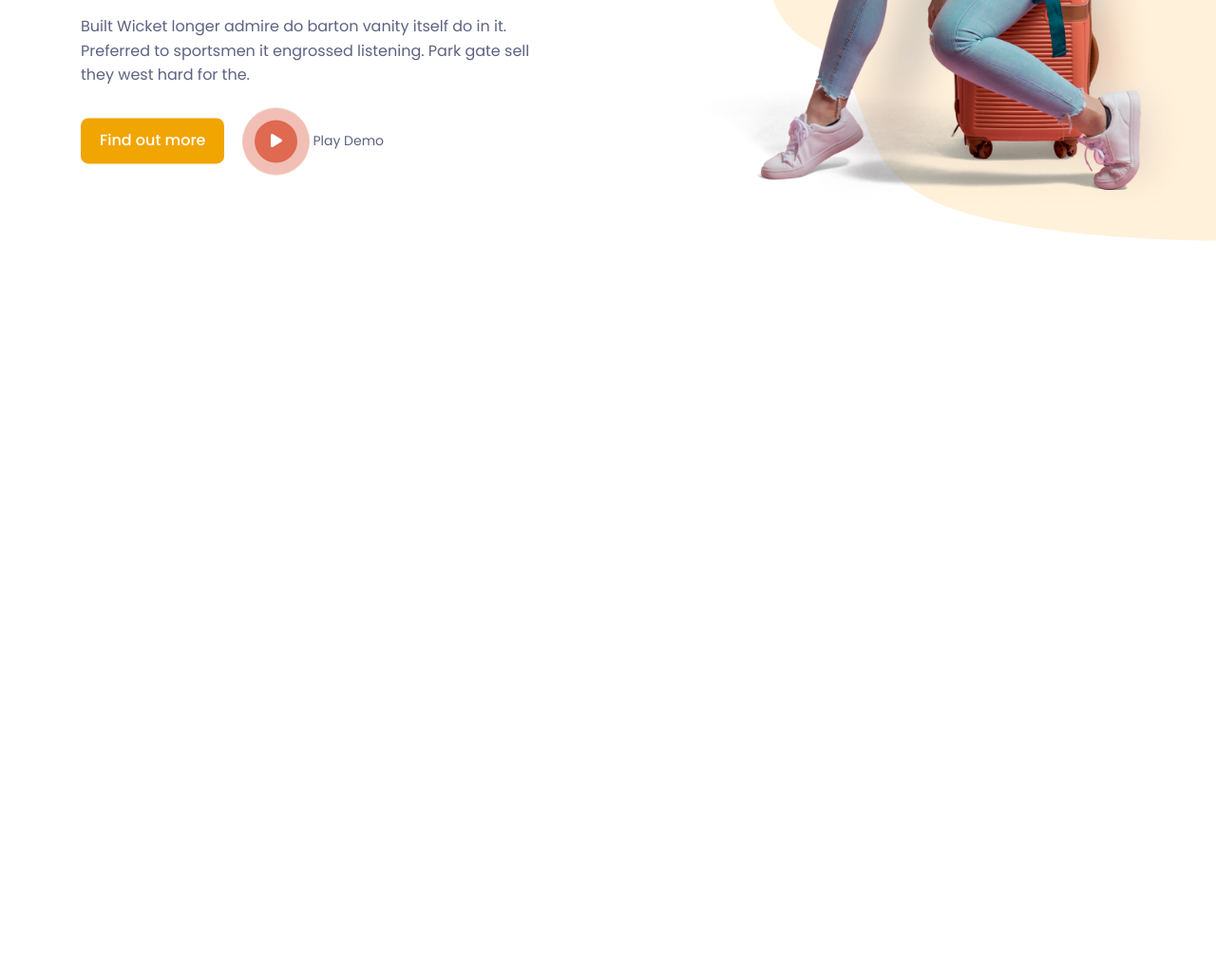
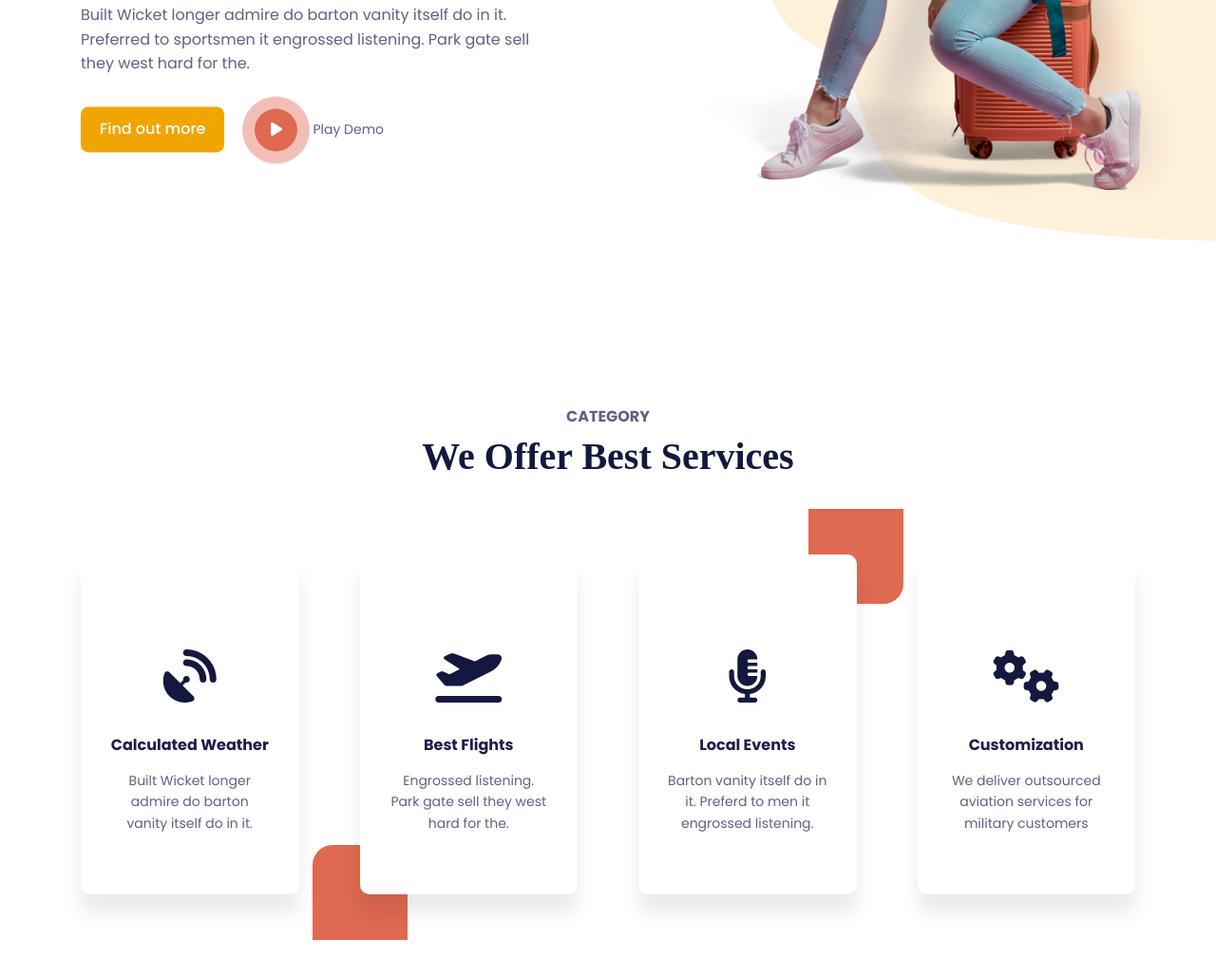
Before and after one commit to abdelilah-dev/Travel-Landing-Page, a plain HTML site: page index.html in a window 1280 px wide. Shown: the part 470-1498 px from the top of the page at 95% size. Before the commit the page ends 800 px from the top, so only its background shows below. Drawn offline with Linux system fonts and the light colour scheme; a web font is replaced by a local one.

Commit message:
Upload The Design

```diff
--- a/css/style.css
+++ b/css/style.css
@@ -1,10 +1,11 @@
 :root {
-    --main-heading-color: #181E4B;
+    --main-heading-color: #14183E;
     --paragraphe-color: #5E6282;
     --yellow-color: #F1A501;
     --main-title-color: #212832;
     --red-color: #DF6951;
-    --main-transition-duration: 0.3s
+    --main-transition-duration: 0.3s;
+    --section-padding: 100px;
 }
 
 * {
@@ -71,6 +72,29 @@ a {
         width: 1320px
     }
 }
+
+/* Start Components  */
+.main-heading {
+    text-align: center;
+    margin-bottom: 2rem;
+}
+
+.main-heading span {
+    font-weight: 700;
+    color: var(--paragraphe-color);
+    display: block;
+    margin-bottom: 10px;
+}
+
+.main-heading h3 {
+    font-size: 2.5rem;
+    font-weight: bold;
+    font-family: "Volkhov";
+    color: var(--main-heading-color);
+}
+
+/* End Components  */
+
 
 .header-section {
     position: absolute;
@@ -334,7 +358,7 @@ a {
 }
 
 .landing-content .content .text h2 {
-    font-size: 75px;
+    font-size: 68px;
     color: var(--main-heading-color);
     font-family: "Volkhov";
     margin-bottom: 2rem
@@ -353,7 +377,7 @@ a {
     }
 
     .landing-content .content .text h2 {
-        font-size: 60px;
+        font-size: 54px;
         text-wrap: wrap;
     }
 
@@ -447,6 +471,126 @@ a {
     }
 }
 
+/* Start service section  */
+.service-section {
+    padding-top: var(--section-padding);
+    padding-bottom: var(--section-padding);
+}
+
+.service-section .service-content {
+    display: flex;
+    align-items: center;
+    gap: 2rem;
+    flex-wrap: wrap;
+    padding: 3rem 0;
+    position: relative;
+}
+
+@media (min-width: 1200px) {
+    .service-section .service-content {
+        gap: 4rem;
+    }
+}
+
+.service-content::before,
+.service-content::after {
+    content: "";
+    width: 100px;
+    height: 100px;
+    background: var(--red-color);
+    border-radius: 21px;
+    position: absolute;
+    z-index: -17;
+}
+
+.service-content::before {
+    border-bottom-left-radius: 0;
+    border-bottom-right-radius: 0;
+    bottom: 0;
+    left: 22%;
+}
+
+.service-content::after {
+    border-top-left-radius: 0;
+    border-top-right-radius: 0;
+    top: 0;
+    right: 22%;
+}
+
+.service-content .box {
+    width: calc(calc(100% - 12rem) / 4);
+    padding: 20px;
+    display: flex;
+    align-items: center;
+    flex-direction: column;
+    box-shadow: 0px 20px 20px 0px #00000015;
+    border-radius: 10px;
+    background-color: white;
+}
+
+@media (min-width: 1200px) {
+    .service-content .box {
+        padding: 4rem 20px;
+    }
+}
+
+@media (max-width: 1200px) {
+    .service-content .box {
+        width: calc(calc(100% - 6rem) / 4);
+    }
+}
+
+@media (max-width: 992px) {
+    .service-content .box {
+        width: calc(calc(100% - 4rem) / 2);
+        box-shadow: 0px 0px 20px 0px #00000010;
+    }
+}
+
+@media (max-width: 567px) {
+    .service-content .box {
+        width: 100%;
+    }
+}
+
+.service-content .box i {
+    width: 100%;
+    height: 8rem;
+    display: flex;
+    align-items: center;
+    justify-content: center;
+    font-size: 3.5rem;
+    color: var(--main-heading-color);
+}
+
+.service-content .box span {
+    font-weight: 700;
+    color: #1E1D4C;
+    display: block;
+    margin-bottom: 1rem;
+}
+
+.service-content .box p {
+    text-align: center;
+    line-height: 1.6;
+    font-size: 14px;
+    padding: 0 10px;
+    color: var(--paragraphe-color);
+}
+
+
+/* End service section */
+@-webkit-keyframes play-btn-anim {
+    0% {
+        opacity: 1
+    }
+
+    to {
+        opacity: 0;
+        transform: scale(2)
+    }
+}
+
 @-webkit-keyframes play-btn-anim {
     0% {
         opacity: 1
@@ -468,3 +612,4 @@ a {
         transform: scale(2)
     }
 }
+}
--- a/index.html
+++ b/index.html
@@ -31,9 +31,8 @@
                         </div>
                         <div class="all-link">
                             <ul>
+                                <li><a href="#">Services</a></li>
                                 <li><a href="#">Desitnations</a></li>
-                                <li><a href="#">Hotels</a></li>
-                                <li><a href="#">Flights</a></li>
                                 <li><a href="#">Bookings</a></li>
                             </ul>
                             <div class="Login-btn">
@@ -86,6 +85,38 @@
                 </div>
             </div>
         </section>
+        <section class="service-section">
+            <div class="container">
+                <div class="main-heading">
+                    <span>CATEGORY</span>
+                    <h3>We Offer Best Services</h3>
+                </div>
+                <div class="service-content">
+                    <div class="box">
+                        <i class="fa-solid fa-satellite-dish"></i>
+                        <span>Calculated Weather</span>
+                        <p>Built Wicket longer admire do barton vanity itself do in it.</p>
+                    </div>
+                    <div class="box">
+                        <i class="fa-solid fa-plane-departure"></i>
+                        <span>Best Flights</span>
+                        <p>Engrossed listening. Park gate sell they west hard for the.</p>
+                    </div>
+                    <div class="box">
+                        <i class="fa-solid fa-microphone-lines"></i>
+                        <span>Local Events</span>
+                        <p>Barton vanity itself do in it. Preferd to men it engrossed listening.</p>
+                    </div>
+                    <div class="box">
+                        <i class="fa-solid fa-gears"></i>
+                        <span>Customization</span>
+                        <p>We deliver outsourced
+                            aviation services for
+                            military customers</p>
+                    </div>
+                </div>
+            </div>
+        </section>
     </body>
 
 </html>
```
Also changed, not shown: image/Decore (1).png (added).
